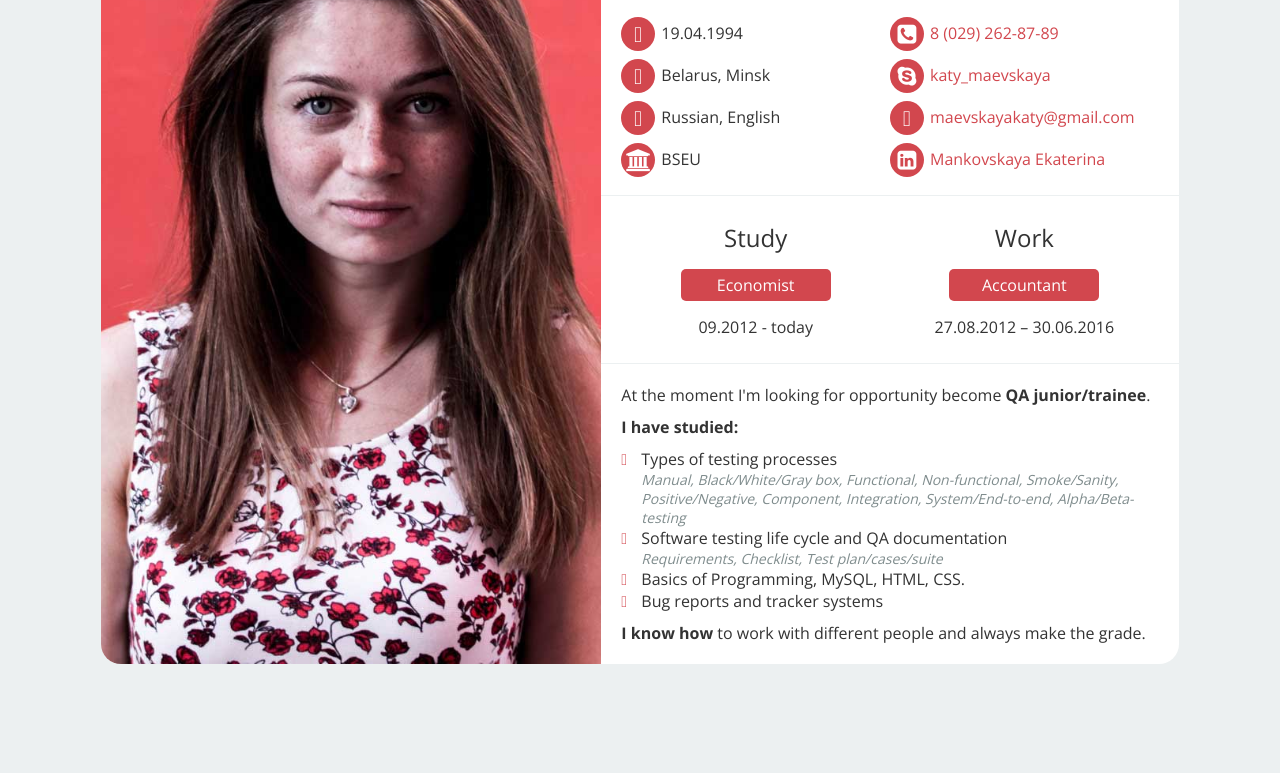
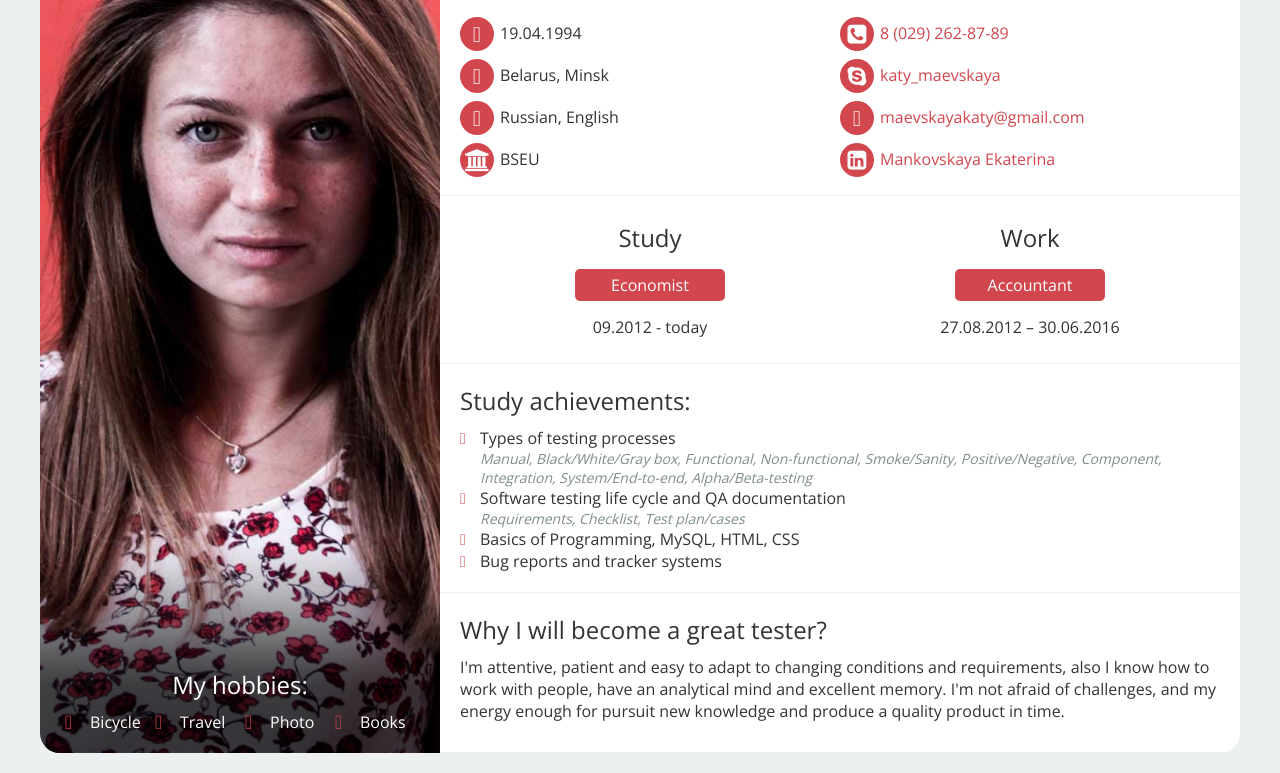
Before and after one commit to emankovskaya/cv, a plain HTML site: page index.html in a window 1280 px wide. Shown: the part 146-919 px from the top of the page. Before the commit the page ends 810 px from the top, so only its background shows below. Drawn offline with nearby package versions, Linux system fonts and the light colour scheme.

Commit message:
Final text fix

```diff
--- a/index.html
+++ b/index.html
@@ -9,8 +9,19 @@
 	<script src="https://use.fortawesome.com/0eb39051.js"></script>
 </head>
 <body>
+  <div class="megaContainer">
   	<div class="wrapper flex">
-		<div class="image"></div>
+  		<div class="image">
+        <div class="hobbies full">
+          <div class="ttl">My hobbies:</div>
+          <div class="hobbiesContainer">
+            <div class="hobby">Bicycle</div>
+            <div class="hobby">Travel</div>
+            <div class="hobby">Photo</div>
+            <div class="hobby">Books</div>
+          </div>
+        </div>
+      </div>
   		<div class="text">
   			<div class="title">
   				Mankovskaya Ekaterina
@@ -33,6 +44,16 @@
   				</div>
   			</div>
 
+        <div class="hobbies mobile">
+          <div class="ttl">My hobbies:</div>
+          <div class="hobbiesContainer">
+            <div class="hobby">Bicycle</div>
+            <div class="hobby">Travel</div>
+            <div class="hobby">Photo</div>
+            <div class="hobby">Books</div>
+          </div>
+        </div>
+
   			<div class="exp flex">
   				<div id="study" class="row">
   					<div class="ttl">Study</div>
@@ -46,16 +67,23 @@
   				</div>
   			</div>
 
-			<div class="about">
-				<p>At the moment I'm looking for opportunity become <span>QA junior/trainee</span>.</p>
-				<p><span>I have studied:</span></p>
+  			<div class="study">
+  				<div>Study achievements:</div>
   				<ul>
   					<li>Types of testing processes <span>Manual, Black/White/Gray box, Functional, Non-functional, Smoke/Sanity, Positive/Negative, Component, Integration, System/End-to-end, Alpha/Beta-testing</span></li>
-					<li>Software testing life cycle and QA documentation <span>Requirements, Checklist, Test plan/cases/suite</span></li>
-					<li>Basics of Programming, MySQL, HTML, CSS.</li>
+  					<li>Software testing life cycle and QA documentation <span>Requirements, Checklist, Test plan/cases</span></li>
+  					<li>Basics of Programming, MySQL, HTML, CSS</li>
   					<li>Bug reports and tracker systems</li>
   				</ul>
-				<p><span>I know how</span> to work with different people and always make the grade.</p>
+  			</div>
+
+        <div class="about">
+          <div>Why I will become a great tester?</div>
+          <p>
+            I'm attentive, patient and easy to adapt to changing conditions and requirements, also I know how to work with people, have an analytical mind and excellent memory.
+            I'm not afraid of challenges, and my energy enough for pursuit new knowledge and produce a quality product in time.
+          </p>
+        </div>
   		</div>
   	</div>
   </div>
--- a/styles.css
+++ b/styles.css
@@ -15,10 +15,9 @@ a {
 }
 a:hover { text-decoration: underline; }
 body {
-	padding: 20px;
-	box-sizing: border-box;
+  min-width: 320px;
 	background-color: #ecf0f1;
-
+  min-height: 100vh;
   display: -webkit-box;
     display: -ms-flexbox;
     display: flex;
@@ -27,8 +26,13 @@ body {
   -webkit-box-direction: normal;
       -ms-flex-direction: column;
           flex-direction: column;
+}
 
-    height: 100vh;
+.megaContainer {
+  padding: 20px;
+  -webkit-box-flex: 0;
+    -ms-flex: 0 0 auto;
+        flex: 0 0 auto;
 }
 
 body:before,
@@ -40,7 +44,7 @@ body:after {
         flex: 1 1 50%;
 }
 
-.flex {
+.flex, .hobbiesContainer {
 	display: -webkit-box;
   display: -ms-flexbox;
   display: flex;
@@ -48,16 +52,18 @@ body:after {
 
 .image {
     -webkit-box-flex: 0;
-    -ms-flex: 0 0 500px;
-        flex: 0 0 500px;
+    -ms-flex: 0 0 400px;
+        flex: 0 0 400px;
 
-    max-width: 500px;
-    min-height: 500px;
+    max-width: 400px;
+    min-height: 400px;
 
-    background-image: url(photo.jpg);
-    background-repeat: no-repeat;
-    background-position: center center;
-    background-size: cover;
+    background-image: url(images/bg.png), url(images/photo.jpg);
+    background-position: bottom left, center center;
+    background-size: 100% 25%, cover;
+    background-repeat: repeat-x, no-repeat;
+
+    position: relative;
 }
 
 .text {
@@ -73,16 +79,13 @@ body:after {
 	margin: 0 auto;
 	overflow: hidden;
 	max-width: 1200px;
-
-	-webkit-box-flex: 0;
-    -ms-flex: 0 0 auto;
-        flex: 0 0 auto;
 }
 
-.data, .title, .exp {
+.data, .title, .exp, .study, .hobbies, .about {
+  padding: 20px;
   border-bottom: 1px solid #ecf0f1;
-	padding: 20px;
 }
+.hobbies.full{ border-bottom: 0; }
 
 .title {
 	font-size: 36px;
@@ -158,40 +161,95 @@ body:after {
 	border-radius: 5px;
 }
 
-.about {
-	font-size: 16px;
-	padding: 20px 20px 10px 20px;
+.hobbies.mobile { display: none; }
+.hobbies.full { position: absolute; }
+
+.hobbies.full .hobby,
+.hobbies.full .ttl {
+ color: white;
+}
+
+.hobbies {
+  width: 100%;
+  box-sizing: border-box;
+  bottom: 0px;
+  left: 0px;
+}
+
+.hobbies .ttl { margin-bottom: 10px; }
+
+.hobby {
+  -webkit-box-flex: 1;
+    -ms-flex: 1 1 25%;
+        flex: 1 1 25%;
+  width: 25%;
+
+  box-sizing: border-box;
+  padding: 0px 10px 0px 30px;
+  position: relative;
+}
+
+.hobby:before {
+  font-family: "FortAwesome";
+  display: block;
+  position: absolute;
+  left: 5px;
+  top: 0px;
+  color: #d2474e;
+  content: '\f013';
+  font-size: 20px;
+}
+
+.study, .hobbies { font-size: 16px; }
+
+.study > div,
+.about > div {
+  font-size: 24px;
+  margin-bottom: 10px;
+  font-weight: 100;
 }
 
 p {
 	margin-bottom: 10px;
 }
 
-.about p span {	font-weight: bold; }
+.study p span {	font-weight: bold; }
 
-.about li span {
+.study li span {
 	display: block;
 	font-size: 14px;
 	color: #7f8c8d;
 	font-style: italic;
 }
 
-ul {
-	list-style: none inside none;
-	margin-bottom: 10px;
-}
+ul { list-style: none inside none; }
 li {
 	padding-left: 20px;
 	position: relative;
 }
 
 ul li:before {
-	content: '\f013';
+	content: '\f016';
 	position: absolute;
 	left: 0px;
 	top: 3px;
 	font-family:'FortAwesome';
 	color: #d2474e;
+}
+
+
+
+@media (min-width: 980px) and (max-width: 1100px) {
+  .data .row > div {
+    font-size: 14px;
+    padding-left: 35px;
+  }
+  .data .row > div:before {
+    font-size: 16px;
+    width: 18px;
+    height: 18px;
+    line-height: 18px;
+  }
 }
 
 @media (max-width: 980px) {
@@ -220,4 +278,28 @@ ul li:before {
 	}
 
 	.wrapper { border-radius: 0; }
+
+  .hobbiesContainer {
+    max-width: 280px;
+    margin: 0 auto;
   }
+
+  .hobby {
+    font-size: 14px;
+    padding: 0px 0px 0px 22px;
+  }
+
+  .hobby:before {
+    font-size: 16px;
+    top: 2px;
+  }
+
+  .hobbies.full { display: none; }
+  .hobbies.mobile { display: block; }
+  .image {
+    background-image: url(images/photo.jpg);
+    background-position: center center;
+    background-size: cover;
+    background-repeat: no-repeat;
+  }
+}
```
Also changed, not shown: images/bg.png (added), images/photo.jpg (renamed from photo.jpg). Lines whose indentation alone changed are shown as unchanged.
